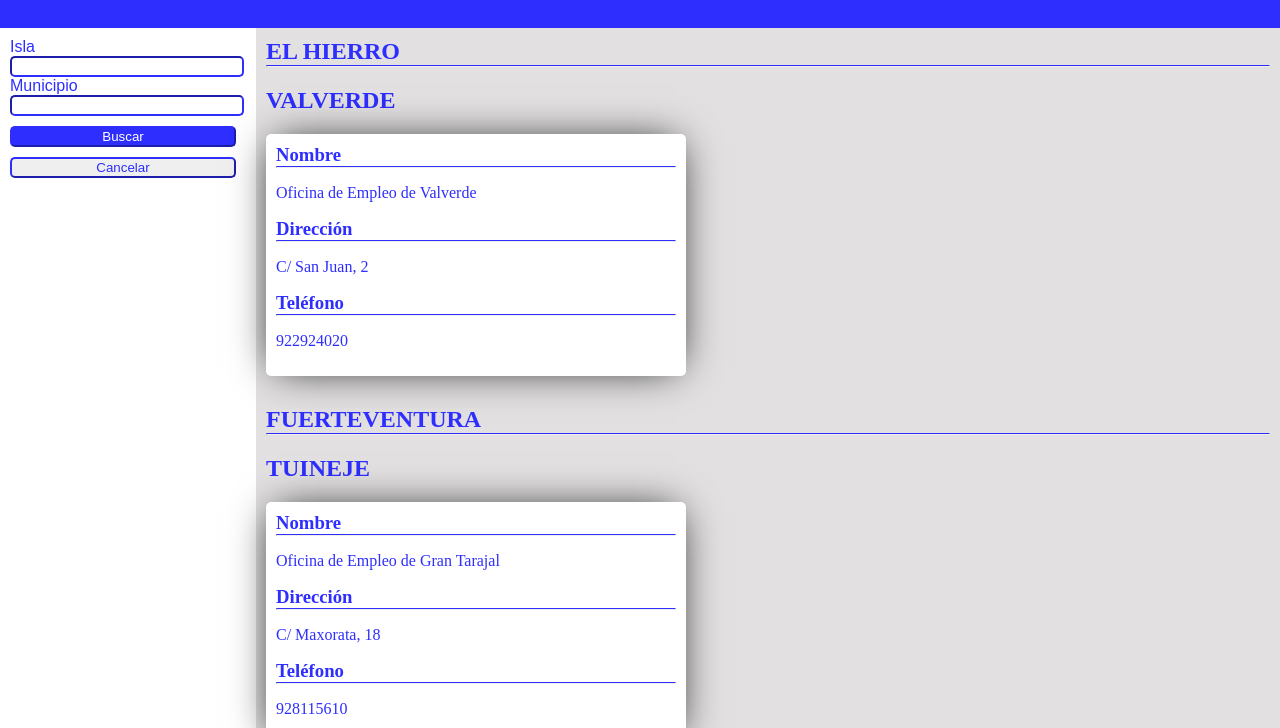
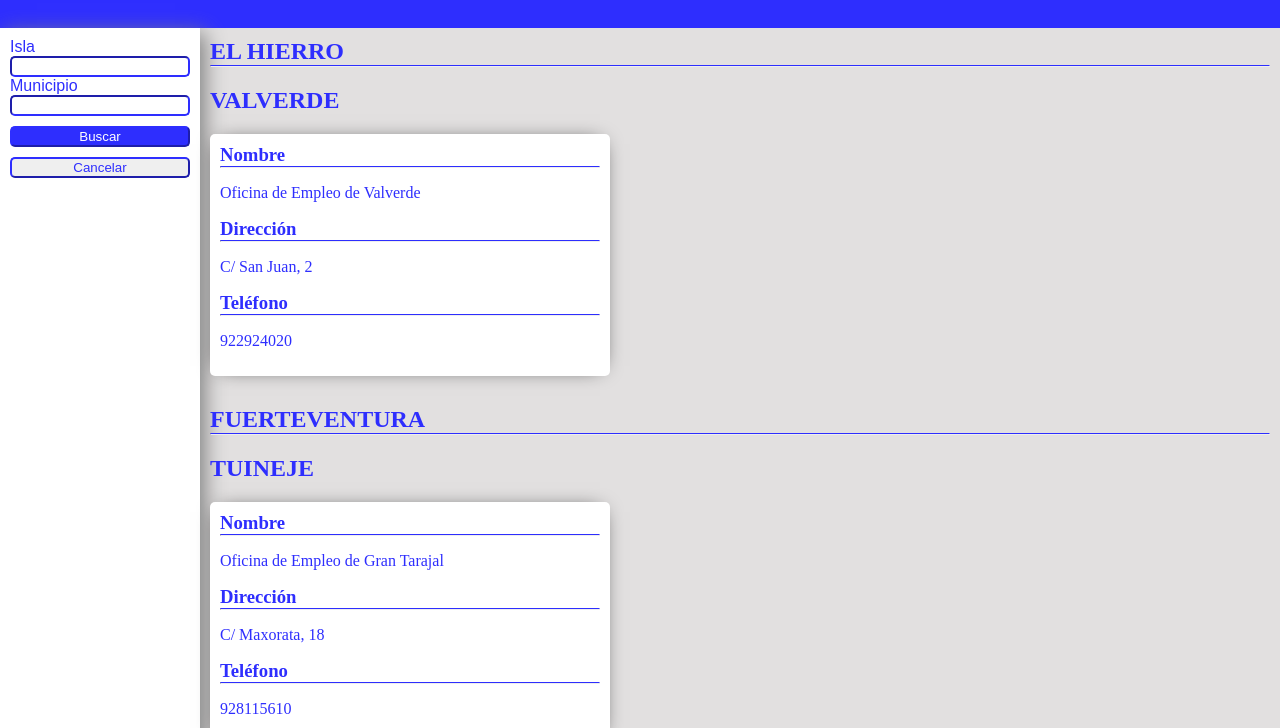
Before and after one commit to 1999meazu/oficinas, a plain HTML site: page index.html in a window 1280 px wide. Shown: the part 72-800 px from the top of the page. Drawn offline with Linux system fonts and the light colour scheme.

Commit message:
Add files via upload

```diff
--- a/index.css
+++ b/index.css
@@ -1,19 +1,26 @@
+*{
+  overflow-wrap: break-word;
+  box-sizing: border-box;
+}
+html{
+  overflow-x: hidden;
+  height: 100%;
+}
+
 body{
-  display: grid;
-  grid-template-columns: 100%;
-  grid-template-areas: "header " "filtro" "principal" "footer";
   font-family:Turret Road;
-  margin: 0px;
+  display: flex;
+  flex-direction: column;
+  margin: 0;
+  background-color: #e2e0e0;
 }
   nav{
-    grid-area: filtro;
     padding: 10px;
-    margin-right: 10px;
     background-color: white;
-
+    box-shadow: 5px 5px 20px grey;
   }
   main{
-   grid-area: principal;
+    flex: 1;
    color: #2E2EFE;
   }
 
@@ -26,7 +33,6 @@ body{
     flex-direction: column;
     justify-content: center;
     align-items: center;
-    grid-area: header;
 }
 footer {
   background: #2E2EFE;
@@ -35,10 +41,8 @@ footer {
   align-items: center;
   height: 100px;
   color: white;
-  grid-area: footer;
 }
 #isla{
-  background-color: #e2e0e0;
   padding: 10px;
 }
 #buscar{
@@ -67,7 +71,7 @@ footer {
   background-color: white;
   padding: 10px;
   margin-bottom: 10px;
-  box-shadow:0 0 40px -10px #000;
+  box-shadow:0 0 20px -10px #000;
   min-width: 300px;
 }
 input{
@@ -90,62 +94,70 @@ hr,h1,h3{
 hr{
   border-top: 1px solid #2E2EFE;
 }
+.botones input{
+  margin-bottom: 10px;
+}
 
 /* -------------------------------------------------------------------------------------------TABLET---------------------------------------------------------------------*/
 @media (min-width: 600px) {
-  body{
-    display: grid;
-    grid-template-columns: 100%;
-    grid-template-rows: 0fr;
-    grid-template-areas: "header " "filtro" "principal" "footer";
-
-  }
   #fichas{
-    display: grid;
-    grid-template-columns: 50% 50%;
+    display: flex;
+    flex-wrap: wrap;
   }
   #fichas #ficha{
-    flex-basis: 100%;
       background-color: white;
       padding: 10px;
       min-width: 300px;
       margin-right: 10px;
+      flex: 1;
   }
   nav{
-    grid-area: filtro;
     padding: 10px;
     background-color: white;
   }
-  main{
-    grid-area: principal;
-  }
+
+nav .botones{
+  display: flex;
+  flex-direction: row;
 }
+}
+
 /* -------------------------------------------------------------------PANTALLA GRANDE----------------------------------------------------------------------------- */
 @media (min-width: 1000px) {
   body{
-      display: grid;
-      grid-template-columns: 20% 80%;
-      margin: 0px;
-      grid-template-areas: "header header" "filtro principal"  "footer footer";
+    display: grid;
+    grid-template-columns: 200px auto;
+    grid-template-rows: 100px auto 100px;
+    height: 100%;
+  }
+  header{
+    grid-column: 1 / 3;
+    grid-row: 1/1;
+  }
 
-  }
   nav{
-    grid-area: filtro;
     padding: 10px;
     background-color: white;
+    grid-row: 2 /  span 2 ;
+    grid-column: 1/1;
   }
   main{
-    grid-area: principal;
+    grid-column: 2/2;
+    grid-row: 2/2;
   }
-  #fichas{
-    display: flex;
-    flex-direction: row;
-    flex-wrap:wrap;
-  }
+
   #fichas #ficha{
-    flex-basis: 100%;
+      max-width: 400px;
       background-color: white;
       padding: 10px;
       max-width: 400px;
   }
+  footer{
+    grid-row: 3/3;
+    grid-column: 1/3;
+  }
+  nav .botones{
+    display: flex;
+    flex-direction: column;
+  }
 }
--- a/index.html
+++ b/index.html
@@ -24,8 +24,8 @@
                     <input name="filtromunicipio" type="text" id="municipio" minlength="5">
                 </div>
                 <div class="botones">
-                    <div class="buscar"><input name="filtrado" type="button" id="buscar" value="Buscar" /></div>
-                    <div class="cancelar"><input name="cancelado" type="reset" value="Cancelar" /></div>
+                    <input name="filtrado" type="button" id="buscar" value="Buscar" />
+                    <input name="cancelado" type="reset" value="Cancelar" />
                 </div>
             </form>
         </div>
```
